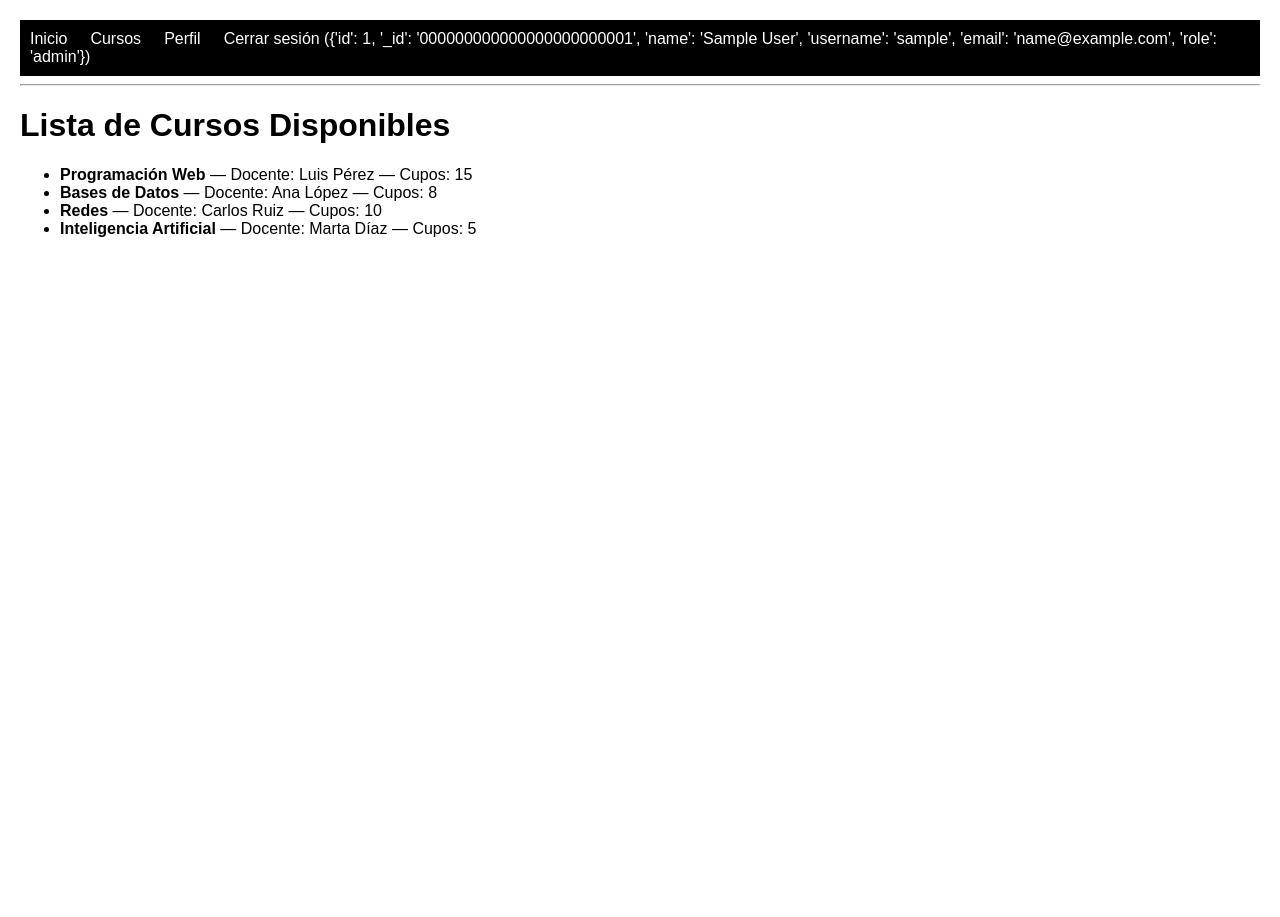
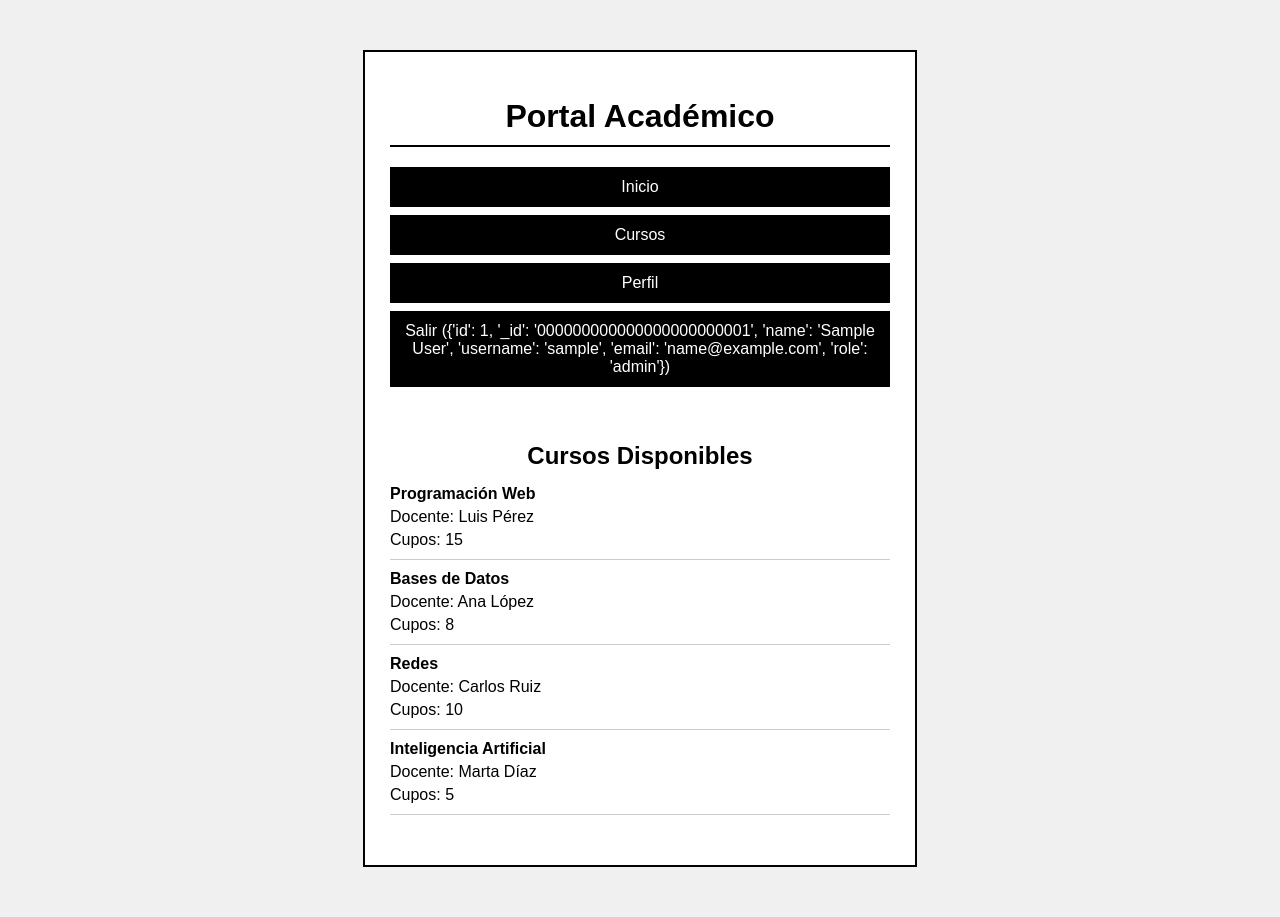
Before and after one commit to danieljhoantanapaza/parcial_practico, a Flask app: page /cursos in a window 1280 px wide. Before the commit the page ends 237 px from the top, so only its background shows below. Run offline with Flask 3, Linux system fonts and the light colour scheme; the visitor is signed in with stand-in values (Sample User, id 1).

Commit message:
Estilo final

```diff
--- a/static/style.css
+++ b/static/style.css
@@ -1,85 +1,110 @@
 body {
     font-family: Arial, sans-serif;
-    margin: 20px;
-    background-color: #ffffff;
-    color: #000000;
+    background-color: #f0f0f0;
+    margin: 0;
+    padding: 20px;
+    text-align: center;
 }
 
-nav {
-    background-color: #000000;
-    padding: 10px;
+.contenedor {
+    background-color: #ffffff;
+    max-width: 500px;
+    margin: 30px auto;
+    padding: 25px;
+    border: 2px solid #000000;
 }
 
-nav a {
+h1 {
+    color: #000000;
+    border-bottom: 2px solid #000000;
+    padding-bottom: 10px;
+    margin-bottom: 20px;
+}
+
+h2 {
+    color: #000000;
+    margin-bottom: 15px;
+}
+
+.menu {
+    margin: 20px 0;
+}
+
+.menu a {
+    display: block;
+    background-color: #000000;
     color: #ffffff;
     text-decoration: none;
-    margin-right: 10px;
+    padding: 10px;
+    margin: 8px 0;
+    border: 1px solid #000000;
 }
 
-nav a:hover {
-    color: #cccccc;
+.menu a:hover {
+    background-color: #666666;
+    color: #ffffff;
 }
 
-h1, h2, h3 {
-    color: #000000;
+.contenido {
+    text-align: center;
+    padding: 15px 0;
 }
 
 form {
-    background-color: #f2f2f2;
-    padding: 15px;
-    border-radius: 5px;
-    max-width: 400px;
-    border: 1px solid #cccccc;
+    text-align: left;
+    margin-top: 15px;
+}
+
+label {
+    display: block;
+    margin-top: 10px;
+    font-weight: bold;
 }
 
 input[type="text"],
 input[type="password"] {
+    width: 100%;
     padding: 8px;
-    border: 1px solid #999999;
-    border-radius: 4px;
-    width: 100%;
+    margin-top: 5px;
+    border: 1px solid #000000;
+    box-sizing: border-box;
 }
 
 input[type="submit"] {
     background-color: #000000;
     color: #ffffff;
     padding: 10px;
+    margin-top: 15px;
     border: none;
-    border-radius: 4px;
+    width: 100%;
     cursor: pointer;
 }
 
 input[type="submit"]:hover {
-    background-color: #444444;
+    background-color: #666666;
 }
 
-table {
-    width: 100%;
-    border-collapse: collapse;
+.error {
+    background-color: #e0e0e0;
+    color: #000000;
+    padding: 8px;
+    border: 1px solid #000000;
+    margin: 10px 0;
+}
+
+.curso {
+    text-align: left;
     margin-top: 15px;
 }
 
-th, td {
-    padding: 10px;
-    border: 1px solid #999999;
-    text-align: left;
+.curso p {
+    margin: 5px 0;
 }
 
-th {
-    background-color: #000000;
-    color: #ffffff;
-}
-
-tr:nth-child(even) {
-    background-color: #f2f2f2;
-}
-
-.error {
-    color: #000000;
-    font-weight: bold;
-    background-color: #e0e0e0;
-    padding: 8px;
-    border-left: 4px solid #000000;
+hr {
+    border: none;
+    border-top: 1px solid #cccccc;
+    margin: 10px 0;
 }
 
 a {
@@ -89,11 +114,3 @@ a {
 a:hover {
     color: #666666;
 }
-
-footer {
-    text-align: center;
-    padding: 15px;
-    color: #666666;
-    border-top: 1px solid #cccccc;
-    margin-top: 30px;
-}
--- a/templates/base.html
+++ b/templates/base.html
@@ -7,17 +7,23 @@
     <link rel="stylesheet" href="{{ url_for('static', filename='style.css') }}">
 </head>
 <body>
-    <nav>
-        <a href="{{ url_for('index') }}">Inicio</a> |
-        <a href="{{ url_for('lista_cursos') }}">Cursos</a> |
-        <a href="{{ url_for('perfil') }}">Perfil</a> |
-        {% if 'usuario' in session %}
-            <a href="{{ url_for('logout') }}">Cerrar sesión ({{ session['usuario'] }})</a>
-        {% else %}
-            <a href="{{ url_for('login') }}">Iniciar sesión</a>
-        {% endif %}
-    </nav>
-    <hr>
-    {% block content %}{% endblock %}
+    <div class="contenedor">
+        <h1>Portal Académico</h1>
+
+        <div class="menu">
+            <a href="{{ url_for('index') }}">Inicio</a>
+            <a href="{{ url_for('lista_cursos') }}">Cursos</a>
+            <a href="{{ url_for('perfil') }}">Perfil</a>
+            {% if 'usuario' in session %}
+                <a href="{{ url_for('logout') }}">Salir ({{ session['usuario'] }})</a>
+            {% else %}
+                <a href="{{ url_for('login') }}">Iniciar sesión</a>
+            {% endif %}
+        </div>
+
+        <div class="contenido">
+            {% block content %}{% endblock %}
+        </div>
+    </div>
 </body>
 </html>
--- a/templates/cursos.html
+++ b/templates/cursos.html
@@ -3,18 +3,17 @@
 {% block title %}Cursos - Portal Académico{% endblock %}
 
 {% block content %}
-    <h1>Lista de Cursos Disponibles</h1>
+    <h2>Cursos Disponibles</h2>
 
     {% if cursos %}
-        <ul>
+        <div class="curso">
         {% for curso in cursos %}
-            <li>
-                <strong>{{ curso.nombre }}</strong> —
-                Docente: {{ curso.docente }} —
-                Cupos: {{ curso.cupos }}
-            </li>
+            <p><strong>{{ curso.nombre }}</strong></p>
+            <p>Docente: {{ curso.docente }}</p>
+            <p>Cupos: {{ curso.cupos }}</p>
+            <hr>
         {% endfor %}
-        </ul>
+        </div>
     {% else %}
         <p>No hay cursos disponibles.</p>
     {% endif %}
--- a/templates/index.html
+++ b/templates/index.html
@@ -3,11 +3,10 @@
 {% block title %}Inicio - Portal Académico{% endblock %}
 
 {% block content %}
-    <h1>Portal Académico</h1>
-    <p>Bienvenido al portal académico. Usa el menú para navegar.</p>
+    <p>Bienvenido al portal académico.</p>
 
     {% if 'usuario' in session %}
-        <p><strong>Hola, {{ session['usuario'] }}!</strong></p>
+        <p>Hola, <strong>{{ session['usuario'] }}</strong>!</p>
     {% else %}
         <p>Por favor, <a href="{{ url_for('login') }}">inicia sesión</a>.</p>
     {% endif %}
--- a/templates/perfil.html
+++ b/templates/perfil.html
@@ -3,7 +3,7 @@
 {% block title %}Perfil - Portal Académico{% endblock %}
 
 {% block content %}
-    <h1>Perfil del Usuario</h1>
-    <p><strong>Usuario autenticado:</strong> {{ usuario }}</p>
+    <h2>Perfil</h2>
+    <p><strong>Usuario:</strong> {{ usuario }}</p>
     <p>Bienvenido a tu perfil académico.</p>
 {% endblock %}
```
Also changed, not shown: templates/login.html (+6 -6 lines).
